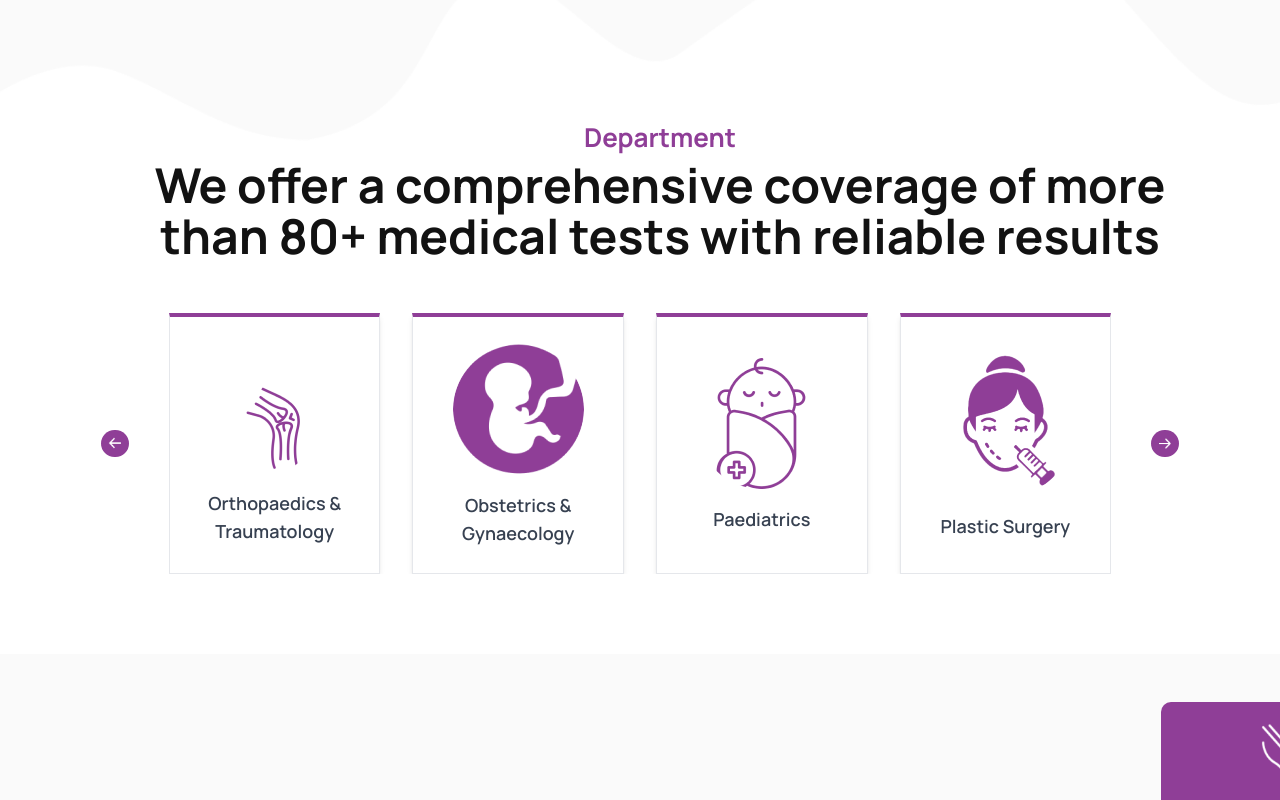
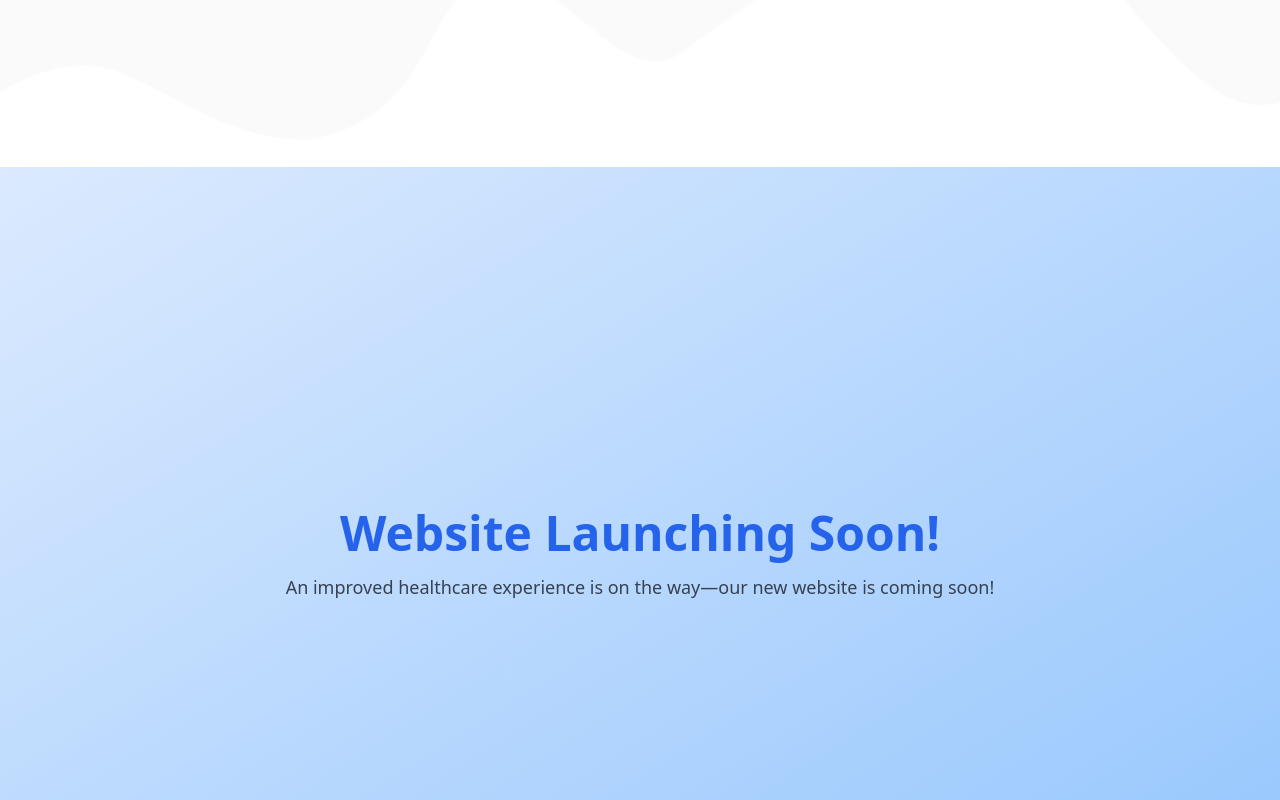
Before and after one commit to Showrab15/bethel-hospital, a React (Vite) app: page / in a window 1280 px wide. Shown: the part 740-1540 px from the top of the page. Built offline with nearby package versions, Linux system fonts and the light colour scheme.

Commit message:
Comming soon

```diff
--- a/src/pages/Home/Home.jsx
+++ b/src/pages/Home/Home.jsx
@@ -6,14 +6,15 @@ import Statistics from "../../components/Statistics/Statistics";
 import AOS from "aos";
 import "aos/dist/aos.css"; // You can also use <link> for styles
 import Testimonial from "../../components/Testimonial/Testimonial";
+import ComingSoon from "../ComingSoon/ComingSoon";
 // ..
 AOS.init();
 const Home = () => {
   return (
     <>
       {/* <Banner/> */}
-      {/* <ComingSoon/> */}
-      <div data-aos="fade-up" data-aos-anchor-placement="center-bottom">
+      <ComingSoon/>
+      {/* <div data-aos="fade-up" data-aos-anchor-placement="center-bottom">
         {" "}
         <Department />
       </div>
@@ -28,7 +29,7 @@ const Home = () => {
       <div data-aos="fade-in" data-aos-anchor-placement="center-bottom">
         {" "}
         <Testimonial/>
-        </div>
+        </div> */}
     </>
   );
 };
```
